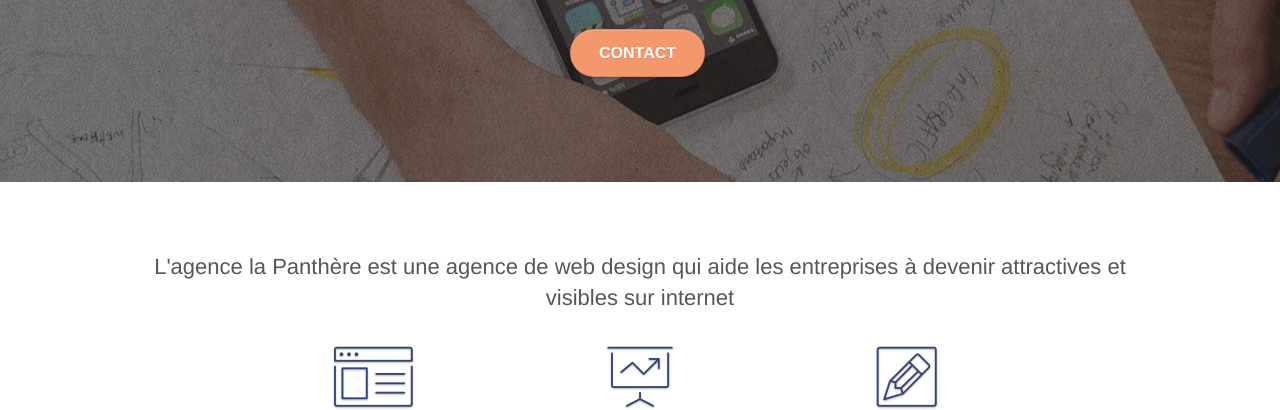
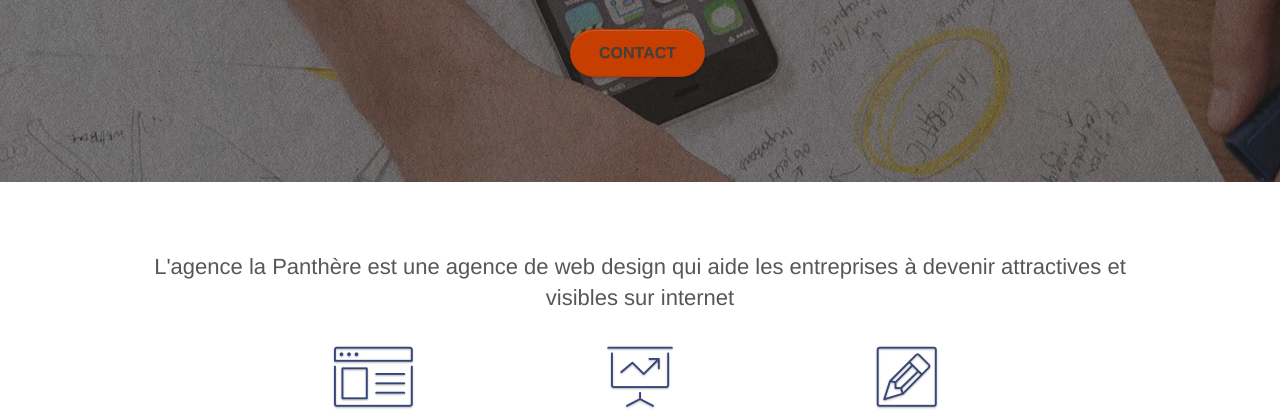
Before and after one commit to BiBax68/SEO_LaPanthere_fin, a plain HTML site: page index.html in a window 1280 px wide. Shown: the part 391-801 px from the top of the page. Drawn offline with Linux system fonts and the light colour scheme.

Commit message:
contrast changes

```diff
--- a/style.css
+++ b/style.css
@@ -781,8 +781,8 @@ h4 {
 }
 
 .btn-atomic-tangerine {
-  background: #f3976c;
-  color: #ffffff !important;
+  background: #c73f00;
+  color: #404040 !important;
 }
 
 .btn-atomic-tangerine:hover {
```
